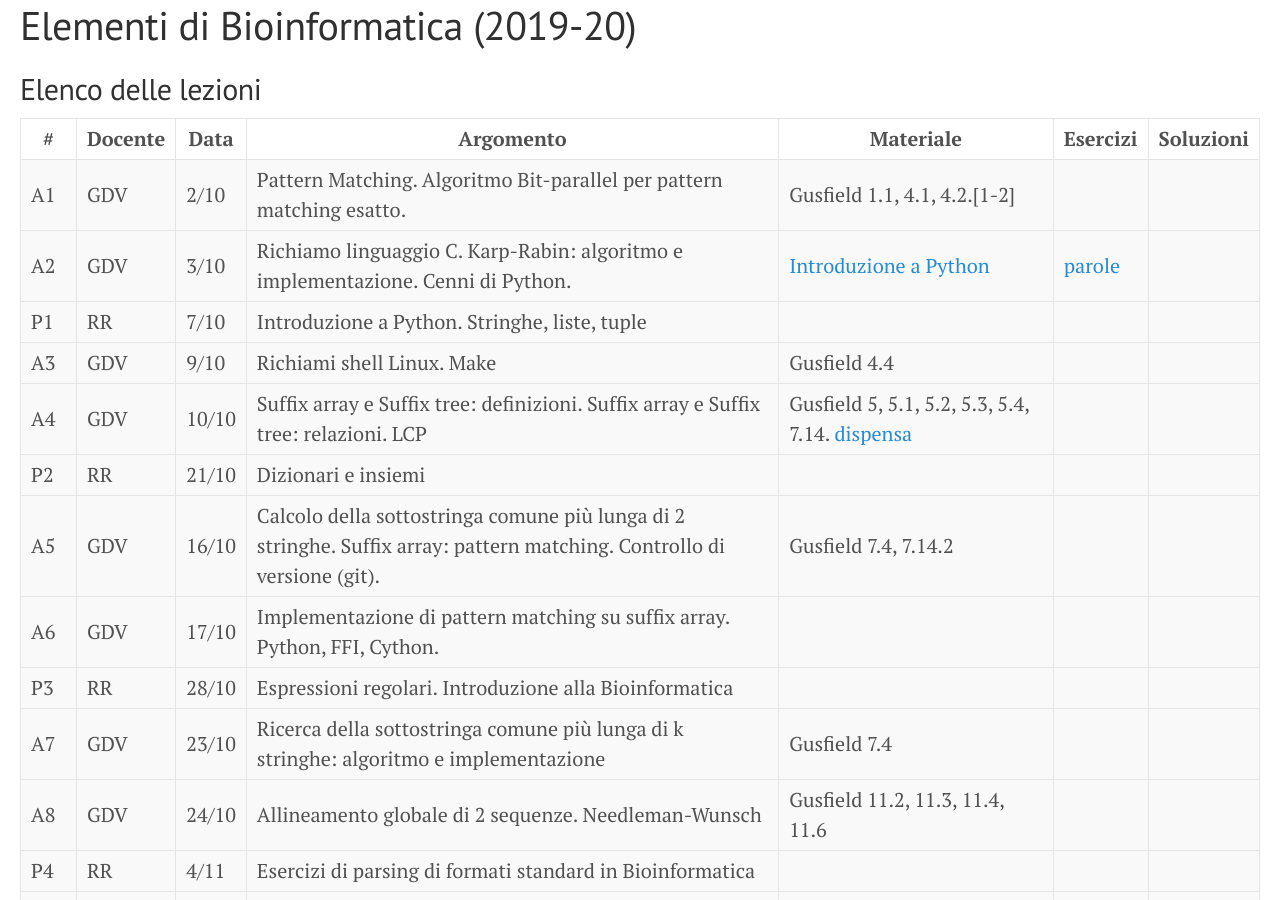
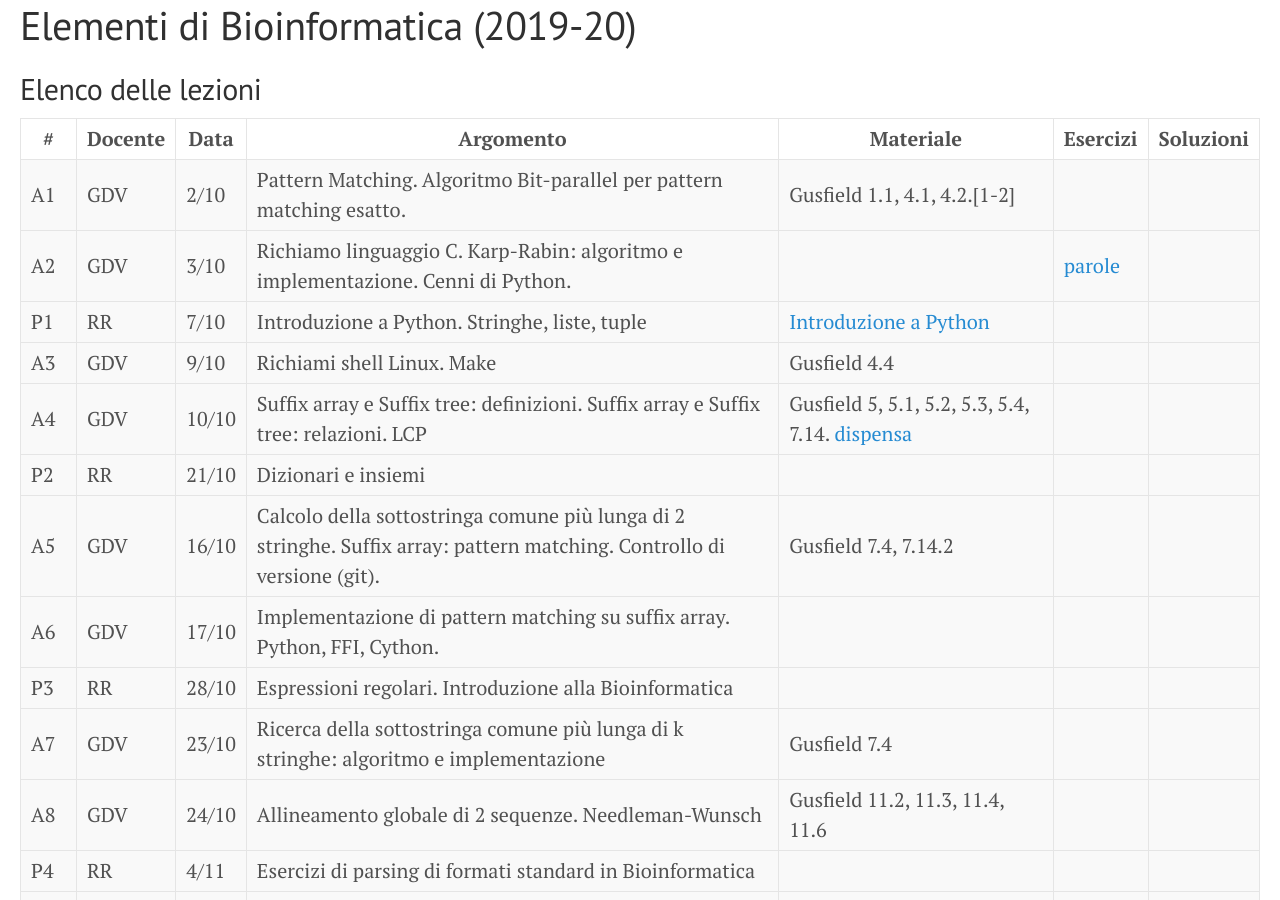
Before and after one commit to bioinformatica-corso/lezioni, a Jekyll site: the page built from docs/index.md, in a window 1280 px wide and 900 px high. Built offline with Jekyll 4.4.1, drawn with Linux system fonts in a browser that asks for light colours.

Commit message:
Correzione
Correzione

```diff
--- a/docs/index.md
+++ b/docs/index.md
@@ -10,9 +10,9 @@
 | --  | ---     | ----- | ---------                                                                                                               | ----------                                                                                                     | -------------                          | --------- |
 | A1  | GDV     | 2/10  | Pattern Matching. Algoritmo Bit-parallel per pattern matching esatto.                                                   | Gusfield 1.1, 4.1, 4.2.[1-2]                                                                                   |                                        |           |
 | --  | ---     | ----- | ---------                                                                                                               | ----------                                                                                                     | -------------                          | --------- |
-| A2  | GDV     | 3/10  | Richiamo linguaggio C. Karp-Rabin: algoritmo e implementazione. Cenni di Python.                                        | [Introduzione a Python](laboratorio/7ott19/lezione1-introduzione.ipynb)                                                                                                               | [parole](c-esercizio-parole-frequenti) |           |
+| A2  | GDV     | 3/10  | Richiamo linguaggio C. Karp-Rabin: algoritmo e implementazione. Cenni di Python.                                        |                                                                                                               | [parole](c-esercizio-parole-frequenti) |           |
 | --  | ---     | ----- | ---------                                                                                                               | ----------                                                                                                     | -------------                          | --------- |
-| P1  | RR      | 7/10  | Introduzione a Python. Stringhe, liste, tuple                                                                           |                                                                                                                |                                        |           |
+| P1  | RR      | 7/10  | Introduzione a Python. Stringhe, liste, tuple                                                                           | [Introduzione a Python](laboratorio/7ott19/lezione1-introduzione.ipynb)                                                                                                             |                                        |           |
 | --  | ---     | ----- | ---------                                                                                                               | ----------                                                                                                     | -------------                          | --------- |
 | A3  | GDV     | 9/10  | Richiami shell Linux. Make                                                                                              | Gusfield 4.4                                                                                                   |                                        |           |
 | --  | ---     | ----- | ---------                                                                                                               | ----------                                                                                                     | -------------                          | --------- |
```
